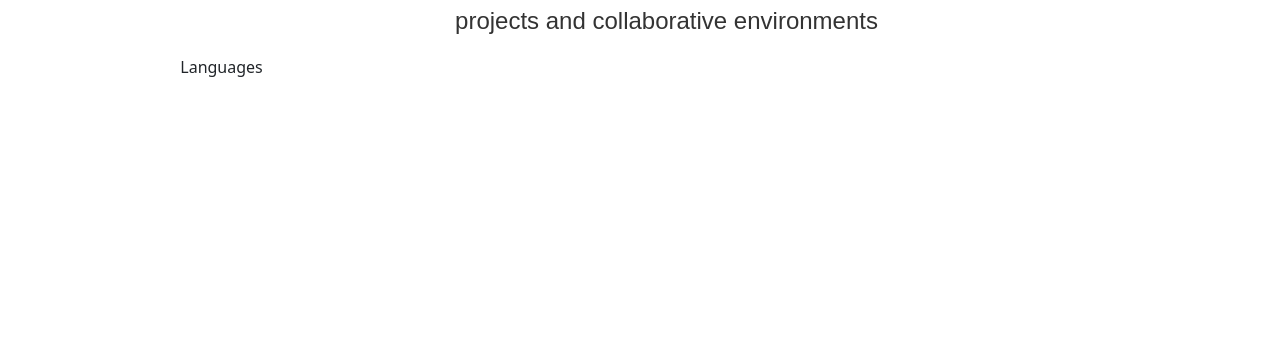
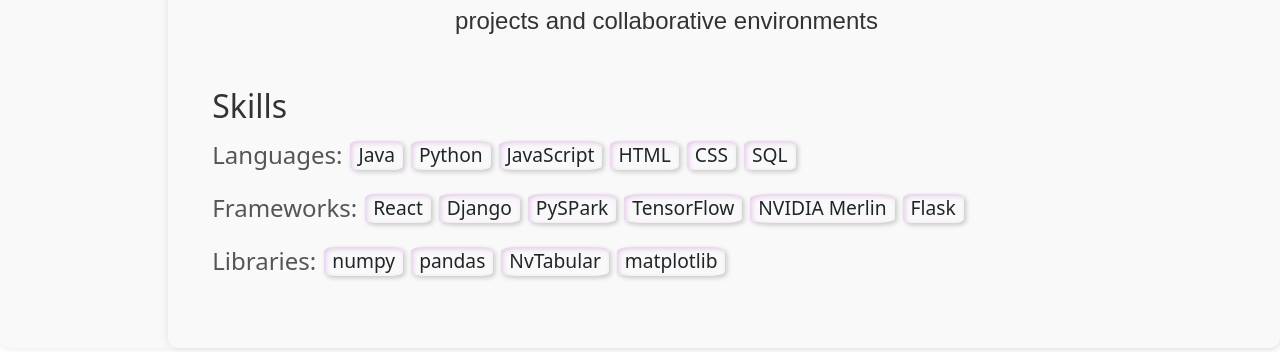
Before and after one commit to ShobyG/portfolio, a React (Create React App) app: page / in a window 1280 px wide. Shown: the part 445-797 px from the top of the page. Built offline with nearby package versions, Linux system fonts and the light colour scheme.

Commit message:
skills list added

```diff
--- a/src/App.js
+++ b/src/App.js
@@ -25,7 +25,11 @@
           />
         </section>
         <section>
-          <Skills info={info} />
+          <Skills
+            languages={info.skills.languages}
+            frameworks={info.skills.frameworks}
+            libraries={info.skills.libraries}
+          />
         </section>
       </div>
     </div>
--- a/src/Skills.js
+++ b/src/Skills.js
@@ -1,7 +1,35 @@
-export default function Skills(skills) {
+import React from "react";
+
+export default function Skills({ languages, frameworks, libraries }) {
+  console.log("here");
+  console.log(frameworks);
   return (
-    <div>
-      <div> Languages </div>
+    <div className="skills">
+      <h2>Skills</h2>
+      <div className="skills-section">
+        <h3>Languages: </h3>
+        <ul>
+          {languages.map((language) => (
+            <li key={language.name}> {language.name}</li>
+          ))}
+        </ul>
+      </div>
+      <div className="skills-section">
+        <h3>Frameworks: </h3>
+        <ul>
+          {frameworks.map((framework) => (
+            <li key={framework}> {framework}</li>
+          ))}
+        </ul>
+      </div>
+      <div className="skills-section">
+        <h3>Libraries:</h3>
+        <ul>
+          {libraries.map((library) => (
+            <li key={library}>{library}</li>
+          ))}
+        </ul>
+      </div>
     </div>
   );
 }
--- a/src/index.css
+++ b/src/index.css
@@ -69,7 +69,7 @@
 }
 
 .my-navbar {
-  position: fixed;
+  position: sticky;
   top: 0;
   left: 0;
   height: 100%;
@@ -107,12 +107,18 @@
   display: flex;
   margin: 0; /* Ensure no margin on the body or container */
   padding: 0; /* Ensure no padding on the body or container */
+  background-color: #f9f9f9;
+  border-radius: 10px;
+  box-shadow: 0 0 10px rgba(0, 0, 0, 0.1);
 }
 
 .content {
   margin-left: 200px; /* Ensure the content starts right after the navbar */
   padding: 2rem;
   width: calc(100% - 200px);
+  background-color: #f9f9f9;
+  border-radius: 10px;
+  box-shadow: 0 0 10px rgba(0, 0, 0, 0.1);
 }
 
 .section {
@@ -123,7 +129,49 @@
   border-radius: 10px;
 }
 
-/* Adjustments for small screens */
+.skills {
+  padding: 2rem;
+}
+
+.skills h2 {
+  font-size: 2rem;
+  margin-bottom: 1rem;
+  color: #333;
+}
+
+.skills-section {
+  margin-bottom: 0.5rem;
+  display: flex;
+}
+
+.skills-section h3 {
+  font-size: 1.5rem;
+  margin-bottom: 0.5rem;
+  color: #555;
+}
+
+.skills-section ul {
+  list-style-type: none;
+  padding: 0;
+  display: flex;
+}
+
+.skills-section ul li {
+  font-size: 1.2rem;
+  padding-left: 0.5rem;
+  padding-right: 0.5rem;
+  box-shadow: inset 2px 2px 5px rgba(159, 20, 187, 0.2),
+    /* Inner shadow */ 2px 2px 5px rgba(0, 0, 0, 0.2); /* Outer shadow */
+  border-radius: 10px; /* Optional: rounded corners */
+  border-radius: 15%;
+  margin-left: 0.5rem;
+  cursor: pointer;
+}
+
+.skills-section li:hover {
+  text-decoration: underline;
+}
+
 @media (max-width: 991.98px) {
   .my-navbar {
     width: 100%;
--- a/src/resume.json
+++ b/src/resume.json
@@ -8,14 +8,14 @@
   "profile_pic_url": "images/profile_pic.jpg",
   "summary": "Motivated and flexible recent Computer Science graduate with expertise in web development, machine learning and AI. Proficient in HTML, CSS, JavaScript, and React, with backend skills in Java and Python. Eager to apply technical skills and academic knowledge to dynamic projects and collaborative environments",
   "skills": {
-    "languages": {
-      "Java": "Intermediate",
-      "Python": "Advanced",
-      "JavaScript": "Intermediate",
-      "HTML": "Intermediate",
-      "Css": "Beginner",
-      "SQL": "Intermediate"
-    },
+    "languages": [
+      { "name": "Java", "level": "Intermediate" },
+      { "name": "Python", "level": "Advanced" },
+      { "name": "JavaScript", "level": "Intermediate" },
+      { "name": "HTML", "level": "Intermediate" },
+      { "name": "CSS", "level": "Beginner" },
+      { "name": "SQL", "level": "Intermediate" }
+    ],
     "frameworks": [
       "React",
       "Django",
```
